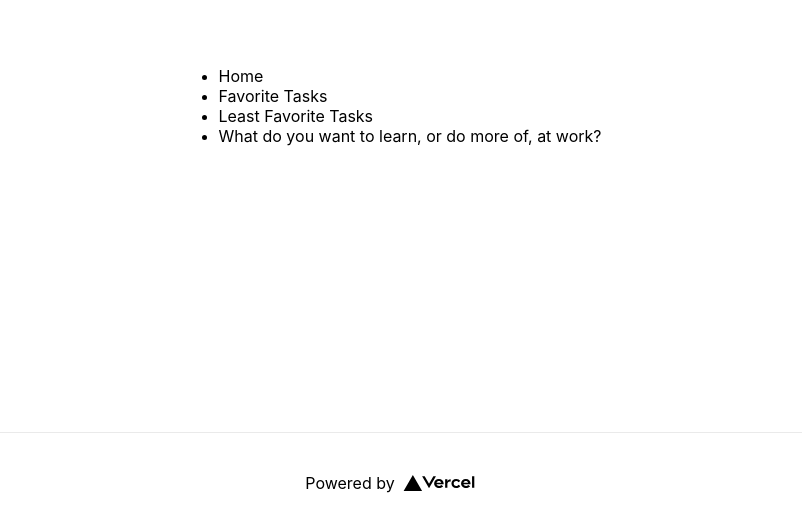
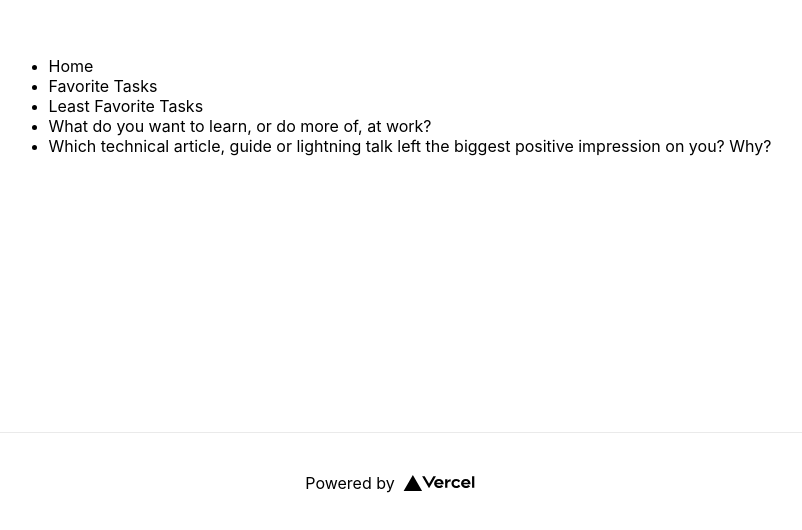
Before and after one commit to vercel-mischa/nextjs, a Next.js app: page / in a window 1280 px wide. Shown: the part 268-798 px from the top of the page, without its empty margins (250-1052 px from the left). Built offline with nearby package versions, Linux system fonts and the light colour scheme.

Commit message:
Update index.js

```diff
--- a/pages/index.js
+++ b/pages/index.js
@@ -34,6 +34,11 @@ export default function Home() {
                 <a>What do you want to learn, or do more of, at work?</a>
               </Link>
             </li>
+            <li>
+              <Link href="technical-article">
+                <a>Which technical article, guide or lightning talk left the biggest positive impression on you? Why?</a>
+              </Link>
+            </li>
           </ul>
         </div>
       </main>
```
